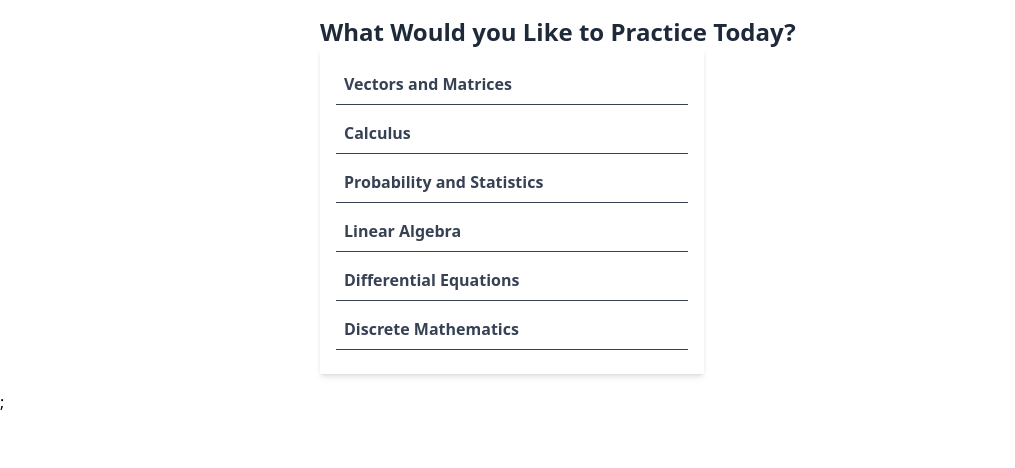
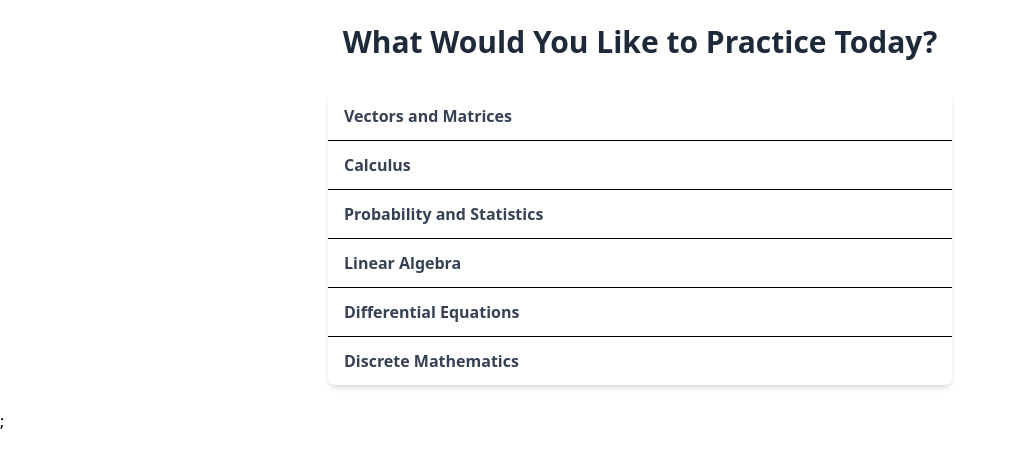
Before and after one commit to Simongotera11/Math_Learning, a React (Vite) app in the folder math-learning/: page /practice in a window 1280 px wide. Shown: the top 468 px of the page, without its empty margins (0-1015 px from the left). Built offline with nearby package versions, Linux system fonts and the light colour scheme.

Commit message:
Practice page style improved

```diff
--- a/math-learning/src/components/PracticeTopics.jsx
+++ b/math-learning/src/components/PracticeTopics.jsx
@@ -4,35 +4,17 @@ import topicsData from "../data/topics.json";
 import { Link } from "react-router-dom";
 
 function PracticeTopic () {
-
-
-
-
   return (
-    <div className="w-96 bg-white shadow-md p-4">
+       <div className="w-full bg-white shadow-md rounded-lg overflow-hidden">
         {topicsData.topics.map((topic, index) => (
-        <div key={index} className="mb-2">
-          {/* Topic Title */}
-          <Link to={`${topic.title.replace(/ /g, '-')}`}
-            className="w-full text-left font-semibold text-gray-700 py-2 px-2 border-b flex justify-between items-center hover:bg-gray-100"
+          <div key={index} className="border-b last:border-b-0">
+            {/* Topic Link */}
+            <Link
+              to={`${topic.title.replace(/ /g, '-')}`}
+              className="block w-full text-left font-semibold text-gray-700 py-3 px-4 hover:bg-gray-50 transition-colors duration-200"
             >
               {topic.title}
             </Link>
-
-          {/* Subtopics List */}
-          {/* {expandedTopic === index && (
-            <ul className="mt-2 pl-4 border-l-2 border-gray-300">
-              {topic.subtopics.map((subtopic) => (
-                <li key={subtopic.id}>
-                  <Link to={`/${subtopic.id}`}
-                    className={`w-full text-left py-2 px-4 rounded-md flex items-center space-x-2 text-green-700 hover:bg-gray-100`}
-                  >
-                    <span>{subtopic.id} {subtopic.title}</span>
-                  </Link>
-                </li>
-              ))}
-            </ul>
-          )} */}
           </div>
         ))}
       </div>
--- a/math-learning/src/pages/PracticePage.jsx
+++ b/math-learning/src/pages/PracticePage.jsx
@@ -1,17 +1,19 @@
 import React from 'react'
 import PracticeTopic from '../components/PracticeTopics'
+import topicsData from '../data/topics.json';
+import { Link } from 'react-router-dom';
+import TopicList from '../components/TopicList';
 
 function PracticePage () {
-  return (
-	<div className='max-w-2xl mx-auto p-4'>
-	  <h1 className='text-2xl font-bold text-gray-800'>
-		What Would you Like to Practice Today?
-		  </h1>
-			<PracticeTopic></PracticeTopic>
-
-
-	</div>
-  )
+ return (
+    <div className="max-w-2xl mx-auto p-4 sm:p-6">
+      {/* Heading */}
+      <h1 className="text-2xl sm:text-3xl font-bold text-gray-800 mb-6 sm:mb-8 text-center">
+        What Would You Like to Practice Today?
+      </h1>
+		<PracticeTopic/>
+    </div>
+  );
 }
 
 export default PracticePage
```
Lines whose indentation alone changed are shown as unchanged.
